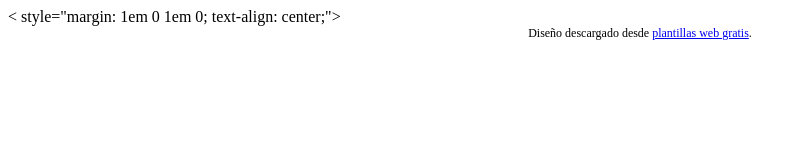
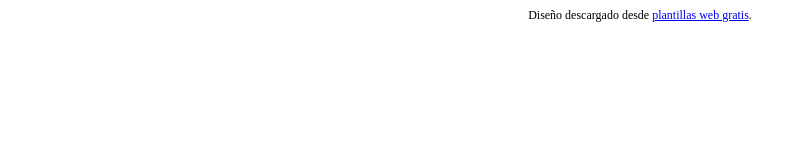
Before and after one commit to JC501755/VUE-NPM, a plain HTML site: page index.html in a window 1280 px wide. Shown: the whole page, without its empty margins (0-805 px from the left). Drawn offline with Linux system fonts and the light colour scheme.

Commit message:
Update index.html

```diff
--- a/index.html
+++ b/index.html
@@ -1 +1 @@
-< style="margin: 1em 0 1em 0; text-align: center;"><!--%@##--><div style="text-align: center; font-size: 0.75em;">Diseño descargado desde <a href="http://www.misplantillas.com/">plantillas web gratis</a>.</div><!--##@%--></div>
+<divers style="margin: 1em 0 1em 0; text-align: center;"><!--%@##--><div style="text-align: center; font-size: 0.75em;">Diseño descargado desde <a href="http://www.misplantillas.com/">plantillas web gratis</a>.</div><!--##@%--></div>
```
